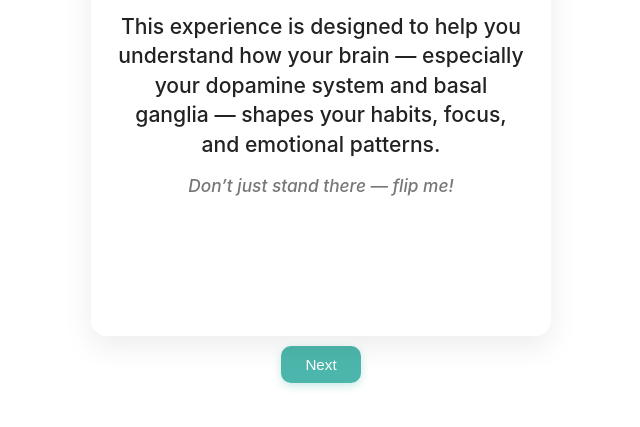
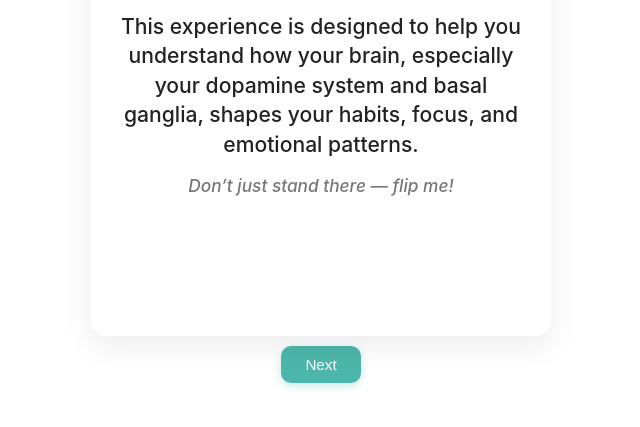
Before and after one commit to HosseinGit/neuropass, a plain HTML site: page index2.html in a window 1280 px wide. Shown: the part 299-726 px from the top of the page, without its empty margins (319-959 px from the left). Drawn offline with Linux system fonts and the light colour scheme.

Commit message:
Update index2.html

```diff
--- a/index2.html
+++ b/index2.html
@@ -279,7 +279,7 @@
             "Finished! Ready to submit?"
          ];
          const backsideContents = [ /* Your full array here */
-            "Every response you give reveals part of how your motivation system operates. This isn’t about maximizing pleasure — it’s about building self-awareness and balance. The statements ahead explore how you pursue goals, manage impulses, and respond to rewards. Tap each card to read the psychological and neurological context. Insight begins with understanding, not judgment.",
+            "Every response you give helps map how your motivation system works — from what drives you, to how consistently you act, to how well your habits align with your goals. This isn’t about chasing constant pleasure. It’s about understanding your reward sensitivity, your ability to build habits, and how effectively you adjust your behavior to stay on course. Each card reflects a real aspect of your brain’s motivational wiring. Tap each card to better understand the statement. And remember, isight begins with understanding, not judgment.",
              "Back text for email card",
             "Do you get more excited about what's coming eventually than what you can have right now? Like saving up for something big rather than buying small treats.",
             "Can picturing a great outcome in your mind help you stay on track? Like imagining being fit helps you exercise today.",
@@ -391,7 +391,7 @@
                 if (index === 0) { // WELCOME
                     // ... welcome text setup ...
                     const title = document.createElement('div'); title.className = 'welcome-title'; title.textContent = 'Welcome!'; contentDiv.appendChild(title);
-                    const subText = document.createElement('div'); subText.className = 'welcome-sub'; subText.textContent = 'This experience is designed to help you understand how your brain — especially your dopamine system and basal ganglia — shapes your habits, focus, and emotional patterns.'; contentDiv.appendChild(subText);
+                    const subText = document.createElement('div'); subText.className = 'welcome-sub'; subText.textContent = 'This experience is designed to help you understand how your brain, especially your dopamine system and basal ganglia, shapes your habits, focus, and emotional patterns.'; contentDiv.appendChild(subText);
                     const hintText = document.createElement('div'); hintText.className = 'welcome-hint'; hintText.textContent = 'Don’t just stand there — flip me!'; contentDiv.appendChild(hintText);
                     optionsDiv.style.display = 'none';
                     const nextBtn = document.createElement('button'); nextBtn.textContent = 'Next'; nextBtn.onclick = (e) => { e.stopPropagation(); nextCard(); }; navigationDiv.appendChild(nextBtn);
```
